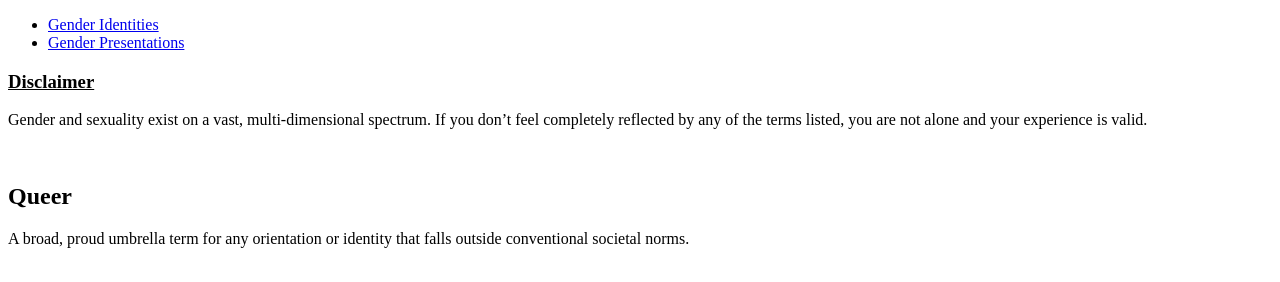
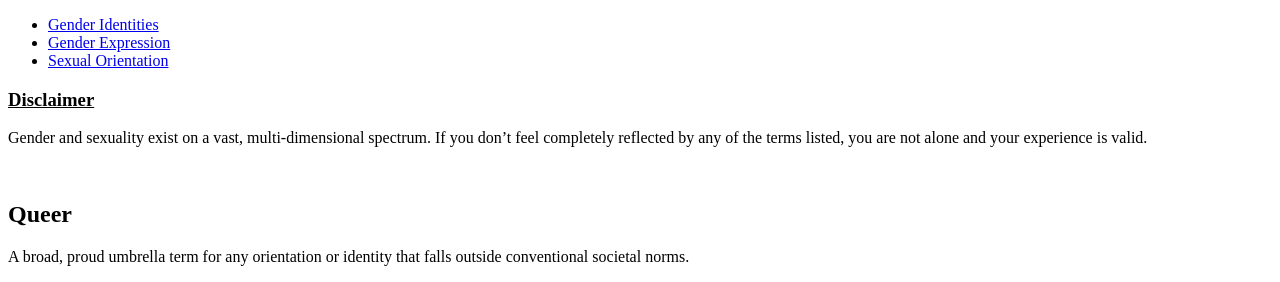
Before and after one commit to CommonCoder15/QueerCommunity, a plain HTML site: page index1.html in a window 1280 px wide. Shown: the top 282 px of the page. Drawn offline with Linux system fonts and the light colour scheme.

Commit message:
Update index1.html

```diff
--- a/index1.html
+++ b/index1.html
@@ -1,14 +1,15 @@
 <!DOCTYPE html>
 <html>
 <head>
-  <title>Queer Community Webpage</title>
+  <title>Gender Identities</title>
 </head>
 
 <body>
   <nav>
     <ul>
       <li><a class="current" href="index1.html">Gender Identities</a></li>
-      <li><a href="index2.html">Gender Presentations</a></li>
+      <li><a href="index2.html">Gender Expression</a></li>
+      <li><a href="index3.html">Sexual Orientation</a></li>
     </ul>
   </nav>
 
```
